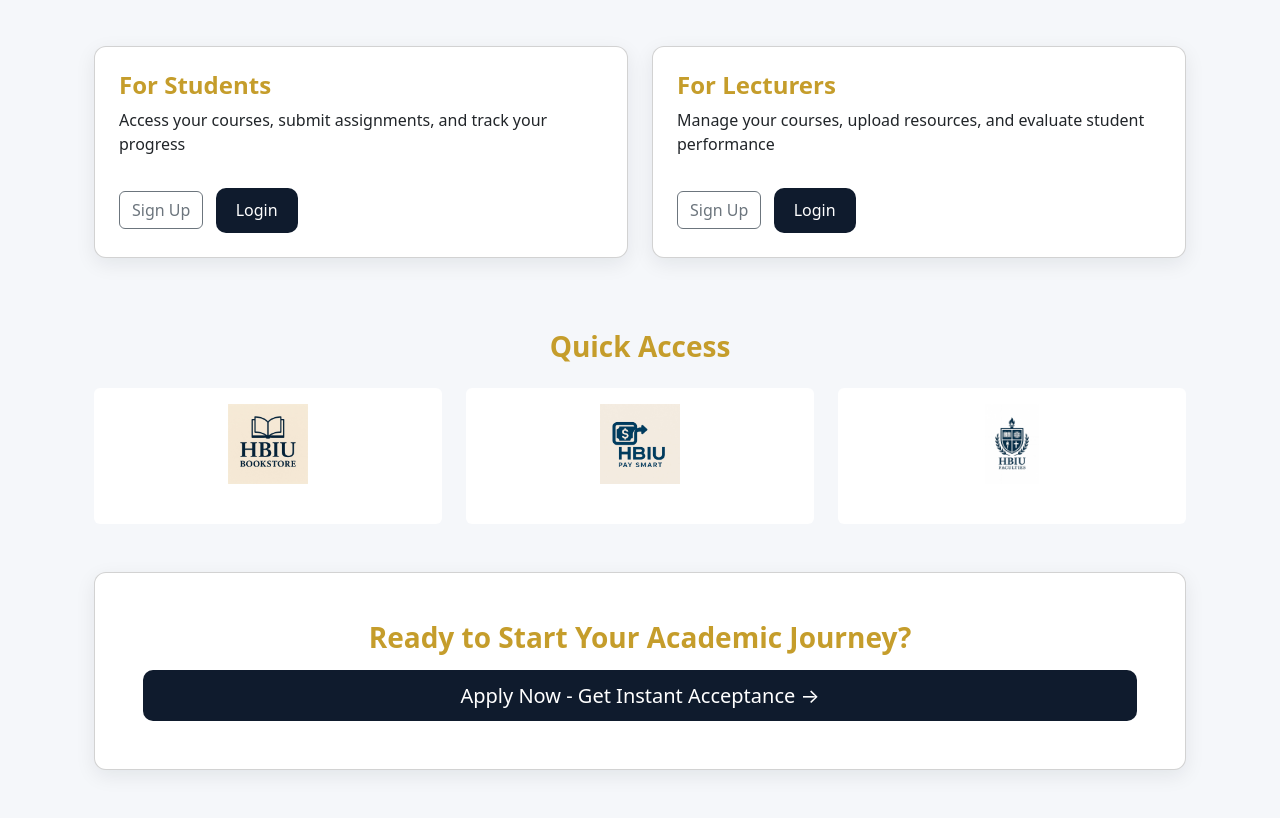
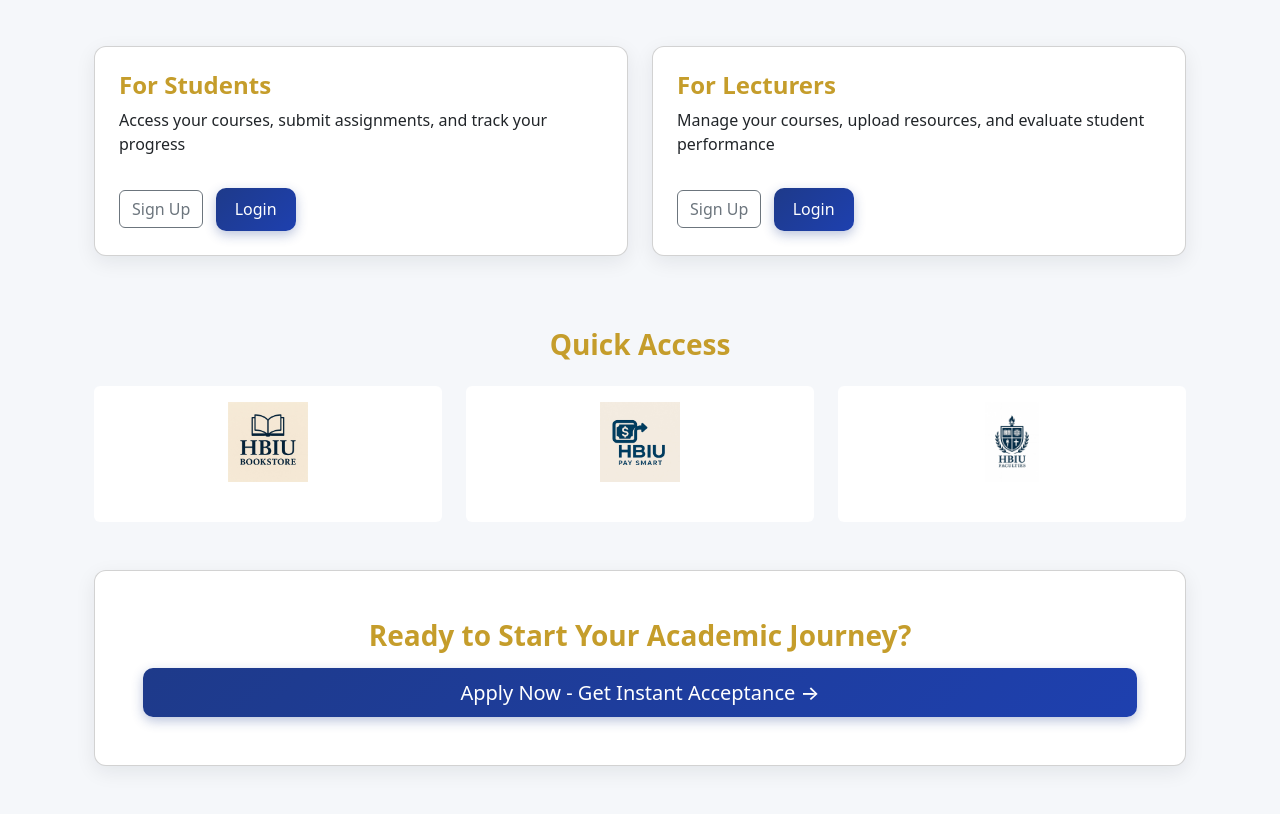
Before and after one commit to HBIUCAMPUS/HBIU-UNIVERSITY-PORTAL, a Flask app: page / in a window 1280 px wide. Shown: the part 612-1430 px from the top of the page. After the commit the page ends 1394 px from the top, so only its background shows below. Run offline with Flask 3, Linux system fonts and the light colour scheme.

Commit message:
Update home.html

```diff
--- a/templates/home.html
+++ b/templates/home.html
@@ -48,7 +48,7 @@
         <p>Access your courses, submit assignments, and track your progress</p>
         <div class="mt-3">
           <a href="{{ url_for('register_student') }}" class="btn btn-outline-secondary me-2">Sign Up</a>
-          <a href="{{ url_for('login') }}" class="btn btn-gold">Login</a>
+          <a href="{{ url_for('login') }}" class="btn btn-royal-blue">Login</a>
         </div>
       </div>
     </div>
@@ -59,7 +59,7 @@
         <p>Manage your courses, upload resources, and evaluate student performance</p>
         <div class="mt-3">
           <a href="{{ url_for('register_lecturer') }}" class="btn btn-outline-secondary me-2">Sign Up</a>
-          <a href="{{ url_for('login') }}" class="btn btn-gold">Login</a>
+          <a href="{{ url_for('login') }}" class="btn btn-royal-blue">Login</a>
         </div>
       </div>
     </div>
@@ -114,7 +114,7 @@
     <div class="col-12 text-center">
       <div class="card card-accent p-5">
         <h3 class="gold-text mb-3">Ready to Start Your Academic Journey?</h3>
-        <a href="https://hbiuapp.com/login?from_url=https://hbiuapp.com/&app_id=68c77eebf67247f1a166cd7f" class="btn btn-gold btn-lg">
+        <a href="https://hbiuapp.com/login?from_url=https://hbiuapp.com/&app_id=68c77eebf67247f1a166cd7f" class="btn btn-royal-blue btn-lg">
           Apply Now - Get Instant Acceptance →
         </a>
       </div>
```
